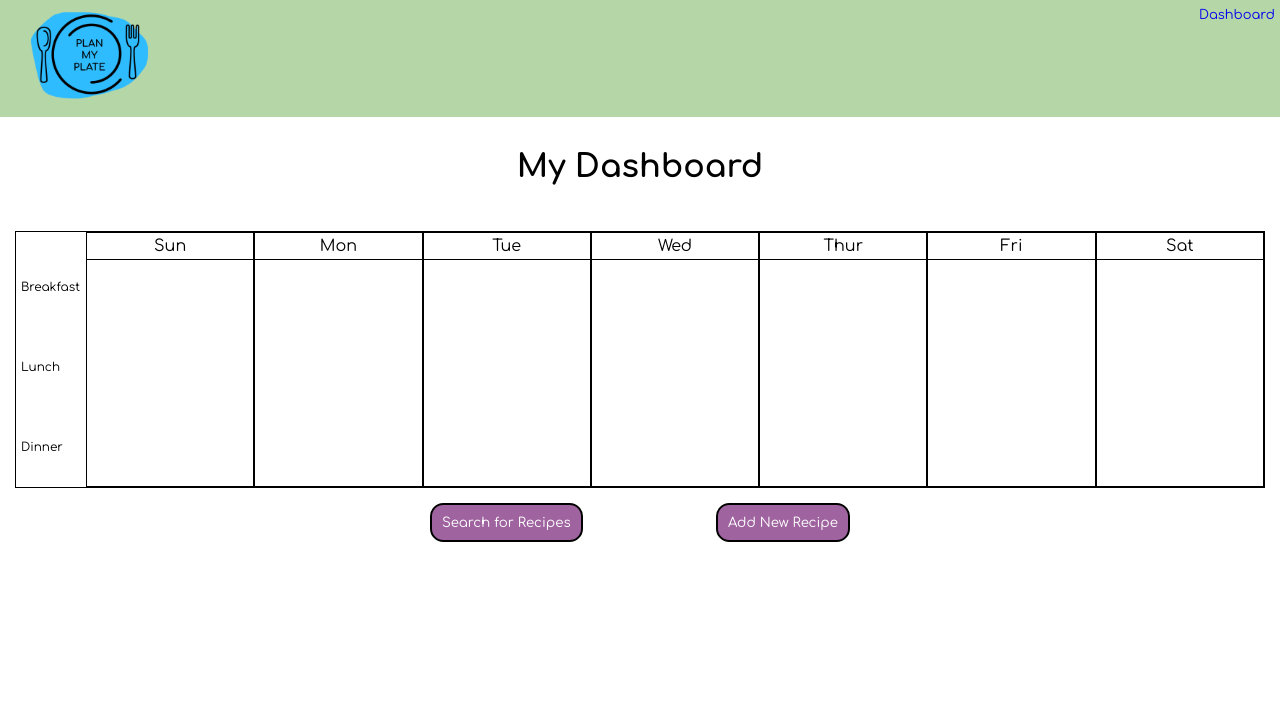
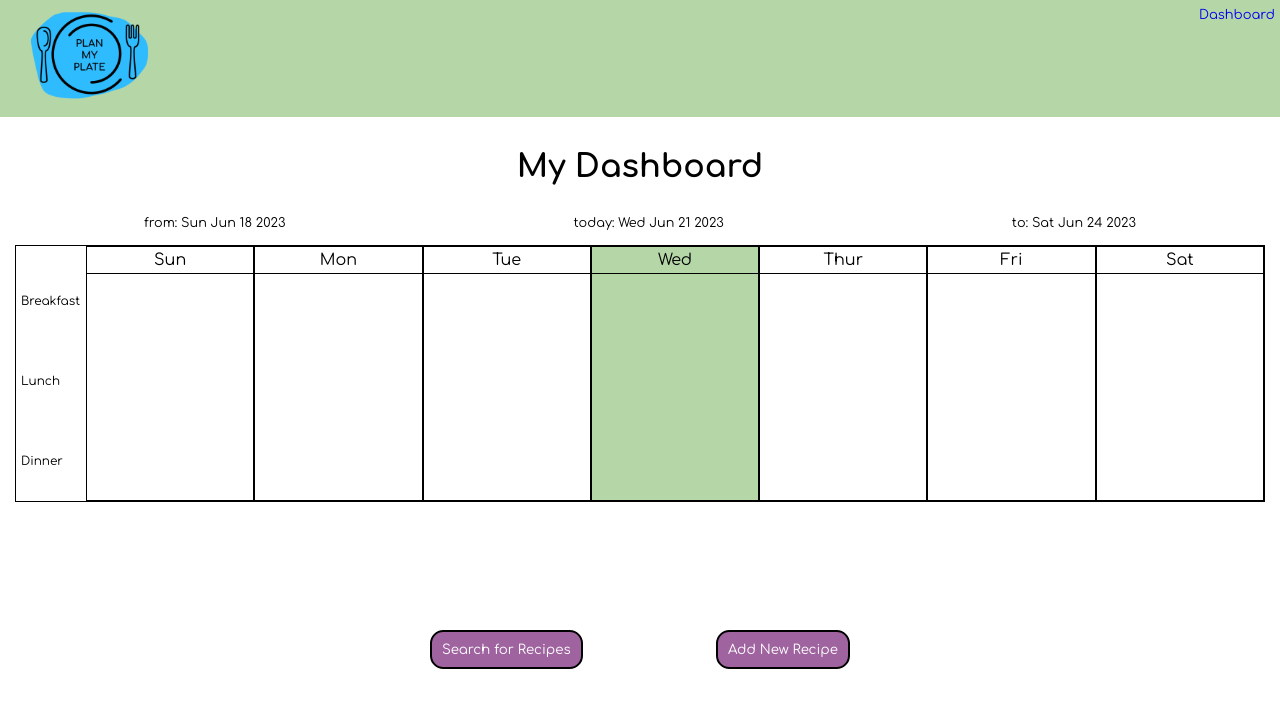
Before and after one commit to PlanMyPlate/pmp_fe, a React (Create React App) app: page /dashboard in a window 1280 px wide. Shown: the top 708 px of the page. Built offline with nearby package versions, Linux system fonts and the light colour scheme.

Commit message:
add from-to dates and highlight todays date

```diff
--- a/src/components/Calendar/Calendar.css
+++ b/src/components/Calendar/Calendar.css
@@ -9,13 +9,7 @@
   margin-left: 40px;
 }
 
-.day-wrapper {
-  border: 1px solid black;
-  text-align: center;
-}
-
 .each-day {
-
   padding: 4px;
   border-bottom: 1px solid black;
 }
--- a/src/components/Calendar/Calendar.js
+++ b/src/components/Calendar/Calendar.js
@@ -1,12 +1,17 @@
 import React from 'react';
 import styled from 'styled-components';
-import {meals, DAYS} from '../../utils';
+import {meals, DAYS, addDateBy, areDatesSame, getSunday} from '../../utils';
 import './Calendar.css';
 
 
 const Calendar = () => {
   return (
     <>
+    <FlexBox>
+      <p>from: {getSunday()?.toDateString()}</p>
+      <p>today: {new Date().toDateString()}</p>
+      <p>to: {addDateBy(getSunday(), 6).toDateString()}</p>
+    </FlexBox>
     <div className="wrapper">
       <HGrid className="main-hgrid" first={"30px"} cols={1}>
         <VGrid rows={3}>
@@ -16,10 +21,12 @@ const Calendar = () => {
         </VGrid>
         <HGrid className="days-grid" cols={7}>
           {
-            DAYS.map((day) => (
-            <span className="day-wrapper">
+            DAYS.map((day, index) => (
+            <DayWrapper isToday={
+              areDatesSame(new Date(), addDateBy(getSunday(), index))
+            }>
               <p className="each-day">{day}</p>
-            </span>
+            </DayWrapper>
             ))
           }
         </HGrid>
@@ -42,4 +49,16 @@ grid-template-rows: repeat(${({ rows }) => rows}, 1fr);
 };
 `
 
+const DayWrapper = styled.span`
+border: 1px solid black;
+text-align: center;
+background: ${({ isToday }) => isToday ? '#b5d7a8': ''}
+`
+
+const FlexBox = styled.div`
+display: flex;
+justify-content: space-around;
+font-size: 0.8rem;
+`
+
 export default Calendar;
--- a/src/components/Dashboard/Dashboard.css
+++ b/src/components/Dashboard/Dashboard.css
@@ -19,6 +19,7 @@ button:hover {
 .buttons {
   display: flex;
   justify-content: center;
+  margin-top: 8em;
 }
 
 .search-button {
--- a/src/utils.js
+++ b/src/utils.js
@@ -1,2 +1,19 @@
 export const meals = ['Breakfast', 'Lunch', 'Dinner']
 export const DAYS = ['Sun', 'Mon', 'Tue', 'Wed', 'Thur', 'Fri', 'Sat']
+
+export const areDatesSame = (first, second) => {
+  return first.getFullYear() === second.getFullYear() &&
+    first.getMonth() === second.getMonth() &&
+    first.getDate() === second.getDate()
+}
+
+export const addDateBy = (date, count) => {
+  const d = new Date(date);
+  return new Date(d.setDate(d.getDate() + count))
+}
+
+export const getSunday = () => {
+  const today = new Date();
+  const first = today.getDate() - today.getDay();
+  return new Date(today.setDate(first))
+}
```
